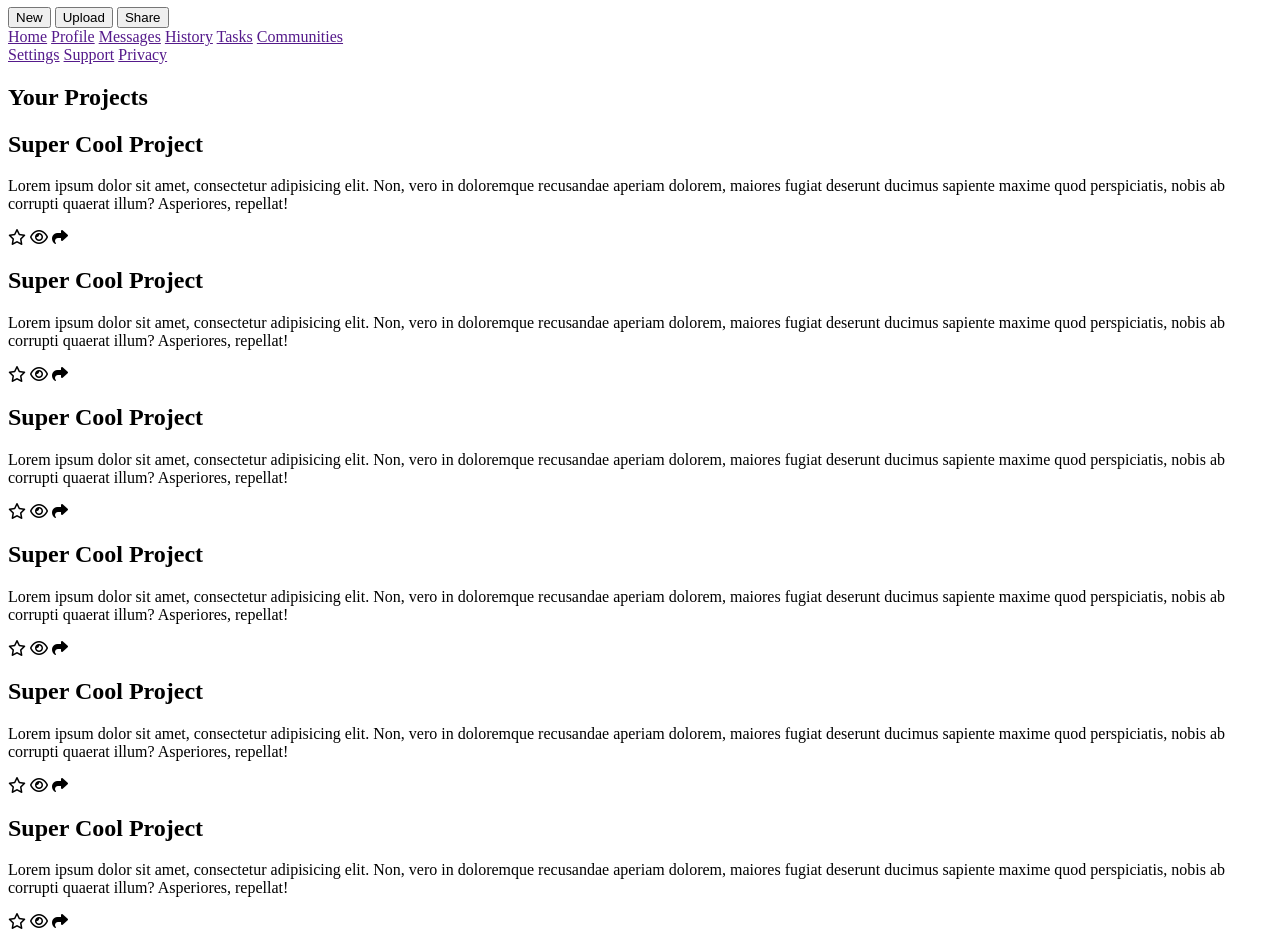
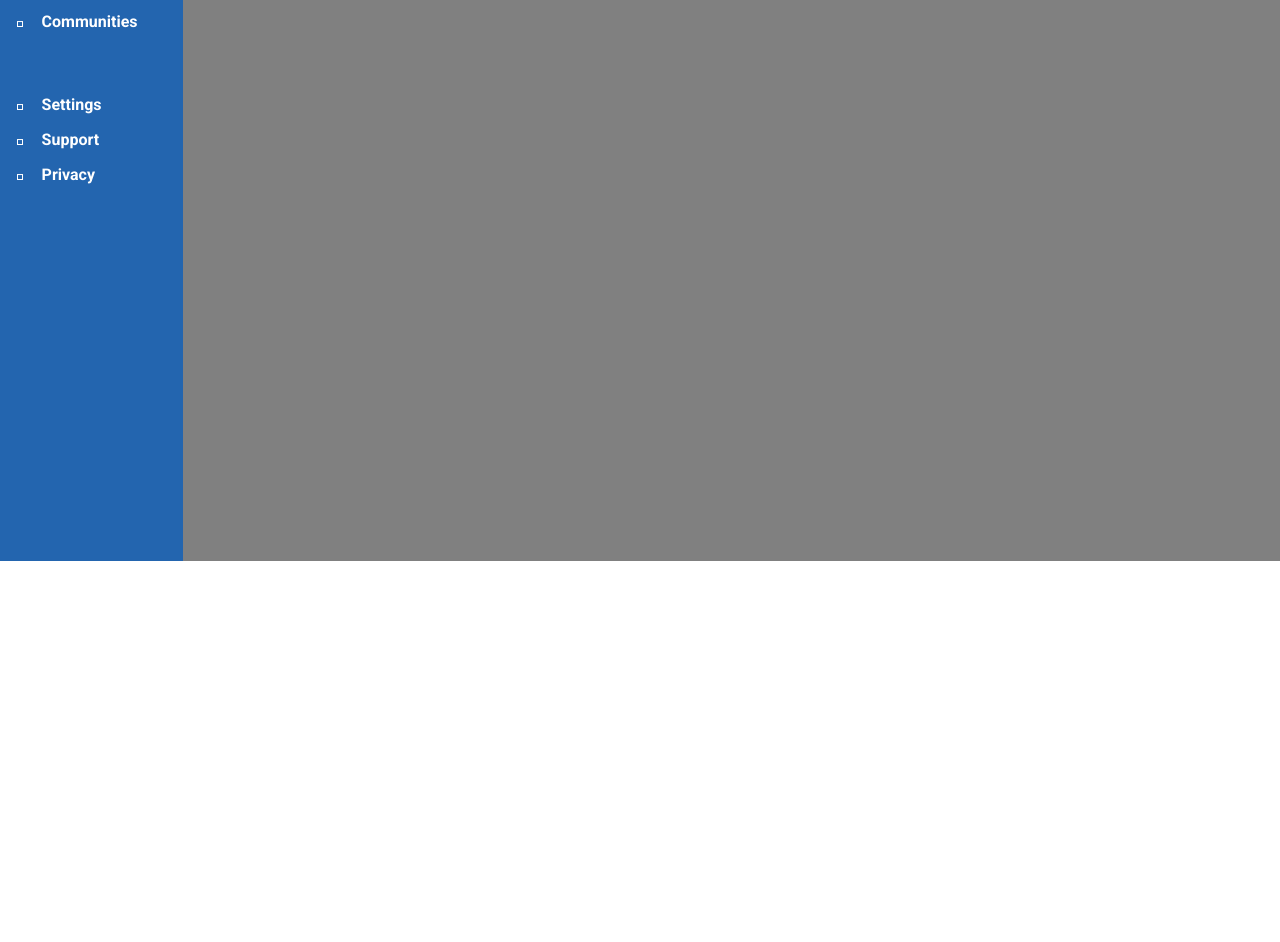
Before and after one commit to MrDotsss/admin-dashboard, a plain HTML site: page index.html in a window 1280 px wide. Shown: the part 239-1181 px from the top of the page. After the commit the page ends 800 px from the top, so only its background shows below. Drawn offline with Linux system fonts and the light colour scheme.

Commit message:
Navigation Aside Dashboard part finished

```diff
--- a/index.html
+++ b/index.html
@@ -5,171 +5,32 @@
   <meta charset="UTF-8" />
   <meta name="viewport" content="width=device-width, initial-scale=1.0" />
   <title>Admin Dashboard</title>
+  <link rel="stylesheet" href="style.css">
   <script src="https://kit.fontawesome.com/7c66759749.js" crossorigin="anonymous"></script>
 </head>
 
 <body>
-  <header>
-    <div class="top-header">
-      <div class="search-bar">
-        <i class="fa-solid fa-search"></i>
-        <input type="text" name="search-input-bar" id="search-input-bar" />
-      </div>
-      <div class="icon-group">
-        <i class="fa-regular fa-bell"></i>
-        <i class="fa-solid fa-user"></i>
-        <h2>Mister Dots</h2>
-      </div>
-    </div>
-    <div class="bottom-header">
-      <div>
-        <i class="fa-regular fa-user"></i></i>
-        <div>
-          <p>Hi there,</p>
-          <h1>Mister Dots (@mrDotsss)</h1>
-        </div>
-      </div>
-      <div>
-        <button class="header-buttons">New</button>
-        <button class="header-buttons">Upload</button>
-        <button class="header-buttons">Share</button>
-      </div>
-    </div>
-  </header>
   <aside>
+    <h1>
+      <i class="fa-solid fa-bars"></i>
+      Dashboard
+    </h1>
     <nav>
-      <a href="" class="nav-link">Home</a>
-      <a href="" class="nav-link">Profile</a>
-      <a href="" class="nav-link">Messages</a>
-      <a href="" class="nav-link">History</a>
-      <a href="" class="nav-link">Tasks</a>
-      <a href="" class="nav-link">Communities</a>
-      <div></div>
-      <a href="" class="nav-link">Settings</a>
-      <a href="" class="nav-link">Support</a>
-      <a href="" class="nav-link">Privacy</a>
+      <a href="" class="nav-link"><i class="nav-icon fa-solid fa-home"></i><span>Home</span></a>
+      <a href="" class="nav-link"><i class="nav-icon fa-solid fa-user"></i><span>Profile</span></a>
+      <a href="" class="nav-link"><i class="nav-icon fa-solid fa-message"></i><span>Messages</span></a>
+      <a href="" class="nav-link"><i class="nav-icon fa-solid fa-history"></i><span>History</span></a>
+      <a href="" class="nav-link"><i class="nav-icon fa-solid fa-file"></i><span>Tasks</span></a>
+      <a href="" class="nav-link"><i class="nav-icon fa-solid fa-users"></i><span>Communities</span></a>
+      <div class="gapper"></div>
+      <a href="" class="nav-link"><i class="nav-icon fa-solid fa-gear"></i><span>Settings</span></a>
+      <a href="" class="nav-link"><i class="nav-icon fa-solid fa-circle-question"></i><span>Support</span></a>
+      <a href="" class="nav-link"><i class="nav-icon fa-solid fa-shield"></i><span>Privacy</span></a>
     </nav>
   </aside>
-  <main>
-    <section id="project-section">
-      <h2>Your Projects</h2>
-      <div class="projects-container">
-        <article class="project card">
-          <h2>Super Cool Project</h2>
-          <p>Lorem ipsum dolor sit amet, consectetur adipisicing elit. Non, vero in doloremque recusandae aperiam
-            dolorem, maiores fugiat deserunt ducimus sapiente maxime quod perspiciatis, nobis ab corrupti quaerat illum?
-            Asperiores, repellat!</p>
-          <div class="card-icons">
-            <i class="fa-regular fa-star"></i>
-            <i class="fa-regular fa-eye"></i>
-            <i class="fa-solid fa-share"></i>
-          </div>
-        </article>
-        <article class="project card">
-          <h2>Super Cool Project</h2>
-          <p>Lorem ipsum dolor sit amet, consectetur adipisicing elit. Non, vero in doloremque recusandae aperiam
-            dolorem, maiores fugiat deserunt ducimus sapiente maxime quod perspiciatis, nobis ab corrupti quaerat illum?
-            Asperiores, repellat!</p>
-          <div class="card-icons">
-            <i class="fa-regular fa-star"></i>
-            <i class="fa-regular fa-eye"></i>
-            <i class="fa-solid fa-share"></i>
-          </div>
-        </article>
-        <article class="project card">
-          <h2>Super Cool Project</h2>
-          <p>Lorem ipsum dolor sit amet, consectetur adipisicing elit. Non, vero in doloremque recusandae aperiam
-            dolorem, maiores fugiat deserunt ducimus sapiente maxime quod perspiciatis, nobis ab corrupti quaerat illum?
-            Asperiores, repellat!</p>
-          <div class="card-icons">
-            <i class="fa-regular fa-star"></i>
-            <i class="fa-regular fa-eye"></i>
-            <i class="fa-solid fa-share"></i>
-          </div>
-        </article>
-        <article class="project card">
-          <h2>Super Cool Project</h2>
-          <p>Lorem ipsum dolor sit amet, consectetur adipisicing elit. Non, vero in doloremque recusandae aperiam
-            dolorem, maiores fugiat deserunt ducimus sapiente maxime quod perspiciatis, nobis ab corrupti quaerat illum?
-            Asperiores, repellat!</p>
-          <div class="card-icons">
-            <i class="fa-regular fa-star"></i>
-            <i class="fa-regular fa-eye"></i>
-            <i class="fa-solid fa-share"></i>
-          </div>
-        </article>
-        <article class="project card">
-          <h2>Super Cool Project</h2>
-          <p>Lorem ipsum dolor sit amet, consectetur adipisicing elit. Non, vero in doloremque recusandae aperiam
-            dolorem, maiores fugiat deserunt ducimus sapiente maxime quod perspiciatis, nobis ab corrupti quaerat illum?
-            Asperiores, repellat!</p>
-          <div class="card-icons">
-            <i class="fa-regular fa-star"></i>
-            <i class="fa-regular fa-eye"></i>
-            <i class="fa-solid fa-share"></i>
-          </div>
-        </article>
-        <article class="project card">
-          <h2>Super Cool Project</h2>
-          <p>Lorem ipsum dolor sit amet, consectetur adipisicing elit. Non, vero in doloremque recusandae aperiam
-            dolorem, maiores fugiat deserunt ducimus sapiente maxime quod perspiciatis, nobis ab corrupti quaerat illum?
-            Asperiores, repellat!</p>
-          <div class="card-icons">
-            <i class="fa-regular fa-star"></i>
-            <i class="fa-regular fa-eye"></i>
-            <i class="fa-solid fa-share"></i>
-          </div>
-        </article>
-      </div>
-    </section>
-    <section id="announcements">
-      <h2>Announcements</h2>
-      <div class="announcement-container card">
-        <article>
-          <h2>New!</h2>
-          <p>Lorem ipsum dolor sit amet consectetur adipisicing elit. Earum quasi tempore necessitatibus dolor excepturi
-            quis laborum aspernatur! Nostrum at recusandae porro veniam culpa, fugiat enim qui molestiae magnam id eum!
-          </p>
-        </article>
-        <article>
-          <h2>New!</h2>
-          <p>Lorem ipsum dolor sit amet consectetur adipisicing elit. Earum quasi tempore necessitatibus dolor excepturi
-            quis laborum aspernatur! Nostrum at recusandae porro veniam culpa, fugiat enim qui molestiae magnam id eum!
-          </p>
-        </article>
-        <article>
-          <h2>New!</h2>
-          <p>Lorem ipsum dolor sit amet consectetur adipisicing elit. Earum quasi tempore necessitatibus dolor excepturi
-            quis laborum aspernatur! Nostrum at recusandae porro veniam culpa, fugiat enim qui molestiae magnam id eum!
-          </p>
-        </article>
-      </div>
-    </section>
-    <section id="trending">
-      <div class="trending-container card">
-        <div class="trending-item">
-          <i class="fa-solid fa-user"></i>
-          <p><strong>@tegan</strong></p>
-          <p>World Peace Builder</p>
-        </div>
-        <div class="trending-item">
-          <i class="fa-solid fa-user"></i>
-          <p><strong>@tegan</strong></p>
-          <p>World Peace Builder</p>
-        </div>
-        <div class="trending-item">
-          <i class="fa-solid fa-user"></i>
-          <p><strong>@tegan</strong></p>
-          <p>World Peace Builder</p>
-        </div>
-        <div class="trending-item">
-          <i class="fa-solid fa-user"></i>
-          <p><strong>@tegan</strong></p>
-          <p>World Peace Builder</p>
-        </div>
-      </div>
-    </section>
-  </main>
+  <header>Header</header>
+  <main>Main</main>
+
 </body>
 
 </html>
--- a/style.css
+++ b/style.css
@@ -0,0 +1,66 @@
+@import url('https://fonts.googleapis.com/css2?family=Roboto:ital,wght@0,100..900;1,100..900&display=swap');
+
+:root {
+    --aside-color: rgb(35, 101, 175);
+
+}
+
+*,
+::before,
+::after {
+    box-sizing: border-box;
+    padding: 0;
+    margin: 0;
+    font-family: "Roboto", 'Courier New', Courier, monospace, "Font Awesome 7 Free";
+}
+
+body {
+    display: grid;
+    grid-template-columns: 1fr 3fr 3fr;
+    grid-template-rows: 1fr 3fr 3fr 3fr;
+    grid-template-areas:
+        "aside header header"
+        "aside main main"
+        "aside main main"
+        "aside main main";
+    width: 100vw;
+    height: 100vh;
+}
+
+main {
+    grid-area: main;
+    background-color: grey;
+}
+
+aside {
+    grid-area: aside;
+    background-color: var(--aside-color);
+    color: whitesmoke;
+    padding: 1rem;
+}
+
+header {
+    grid-area: header;
+    background-color: white;
+}
+
+.gapper {
+    margin: 1rem 0;
+}
+
+nav {
+    display: flex;
+    flex-direction: column;
+    margin-top: 2rem;
+    gap: 1rem;
+}
+
+.nav-link {
+    text-decoration: none;
+    color: white;
+    font-weight: bold;
+}
+
+.nav-icon {
+    margin-right: 1rem
+}
```
